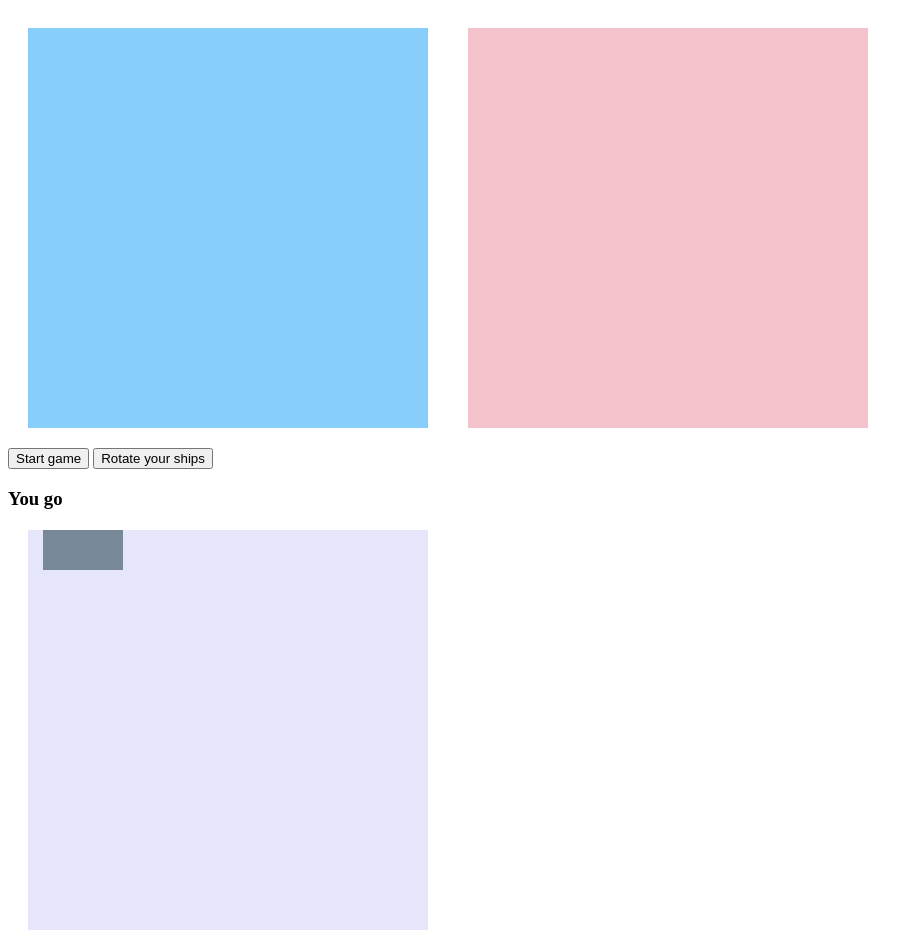
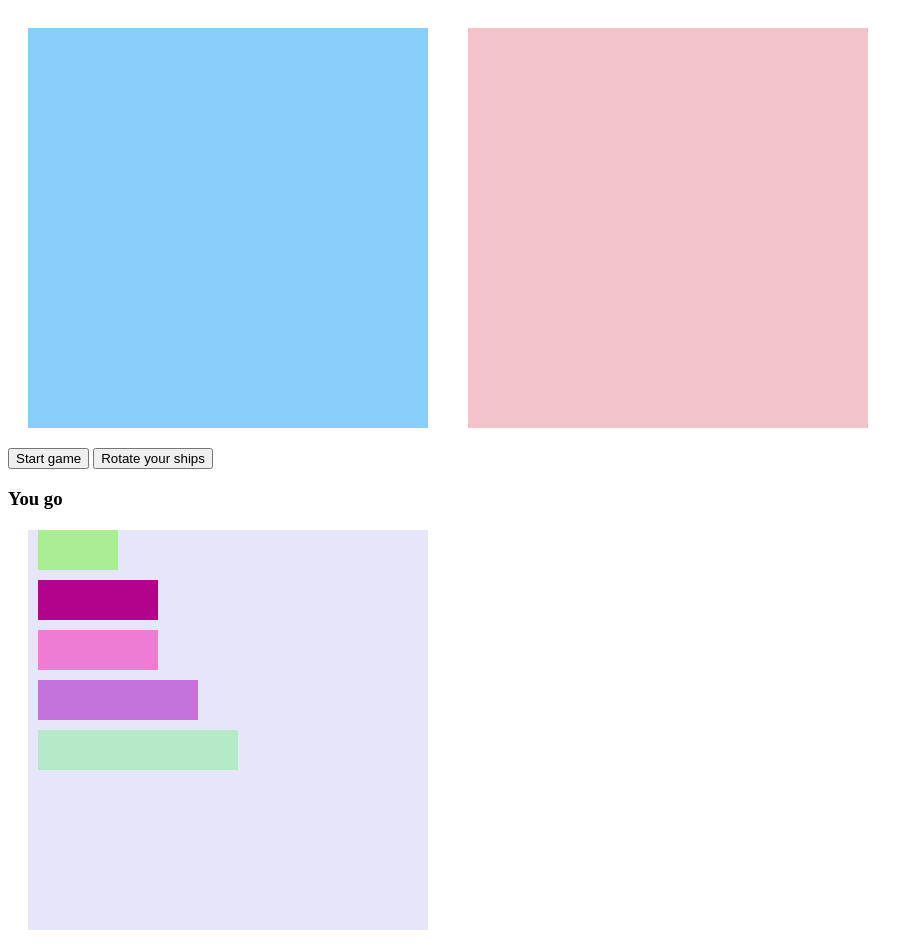
Before and after one commit to EvaGurtovaia/Battleships, a plain HTML site: page index.html in a window 1280 px wide. Shown: the whole page, without its empty margins (0-923 px from the left). Drawn offline with Linux system fonts and the light colour scheme.

Commit message:
Finish creating grid and ships

```diff
--- a/index.html
+++ b/index.html
@@ -26,9 +26,27 @@
                 <div id="destroyer-1"></div>
             </div>
             <div class="ship submarine-container" draggable="true">
-                <div id="submarine--0"></div>
-                <div id="submarine--1"></div>
-                <div id="submarine--2"></div>
+                <div id="submarine-0"></div>
+                <div id="submarine-1"></div>
+                <div id="submarine-2"></div>
+            </div>
+            <div class="ship cruiser-container" draggable="true">
+                <div id="cruiser-0"></div>
+                <div id="cruiser-1"></div>
+                <div id="cruiser-2"></div>
+            </div>
+            <div class="ship battleship-container" draggable="true">
+                <div id="battleship-0"></div>
+                <div id="battleship-1"></div>
+                <div id="battleship-2"></div>
+                <div id="battleship-3"></div>
+            </div>
+            <div class="ship carrier-container" draggable="true">
+                <div id="carrier-0"></div>
+                <div id="carrier-1"></div>
+                <div id="carrier-2"></div>
+                <div id="carrier-3"></div>
+                <div id="carrier-4"></div>
             </div>
         </div>
 
--- a/style.css
+++ b/style.css
@@ -32,14 +32,47 @@
     background-color: lavender;
 }
 
+.ship div {
+    width: 40px;
+    height: 40px;
+}
+
 .destroyer-container {
     width: 80px;
     height: 40px;
-    margin-left: 15px;
-    background-color: lightslategrey;
+    margin: 10px;
+    background-color: rgb(170, 237, 148);
     display: flex;
 }
 
-.ship div {
+.submarine-container {
+    width: 120px;
+    height: 40px;
+    margin: 10px;
+    background-color: rgb(179, 3, 141);
+    display: flex;
+}
 
+.cruiser-container {
+    width: 120px;
+    height: 40px;
+    margin: 10px;
+    background-color: rgb(238, 124, 213);
+    display: flex;
 }
+
+.battleship-container {
+    width: 160px;
+    height: 40px;
+    margin: 10px;
+    background-color: #c372db;
+    display: flex;
+}
+
+.carrier-container {
+    width: 200px;
+    height: 40px;
+    margin: 10px;
+    background-color: rgba(104, 240, 122, 0.397);
+    display: flex;
+}
```
